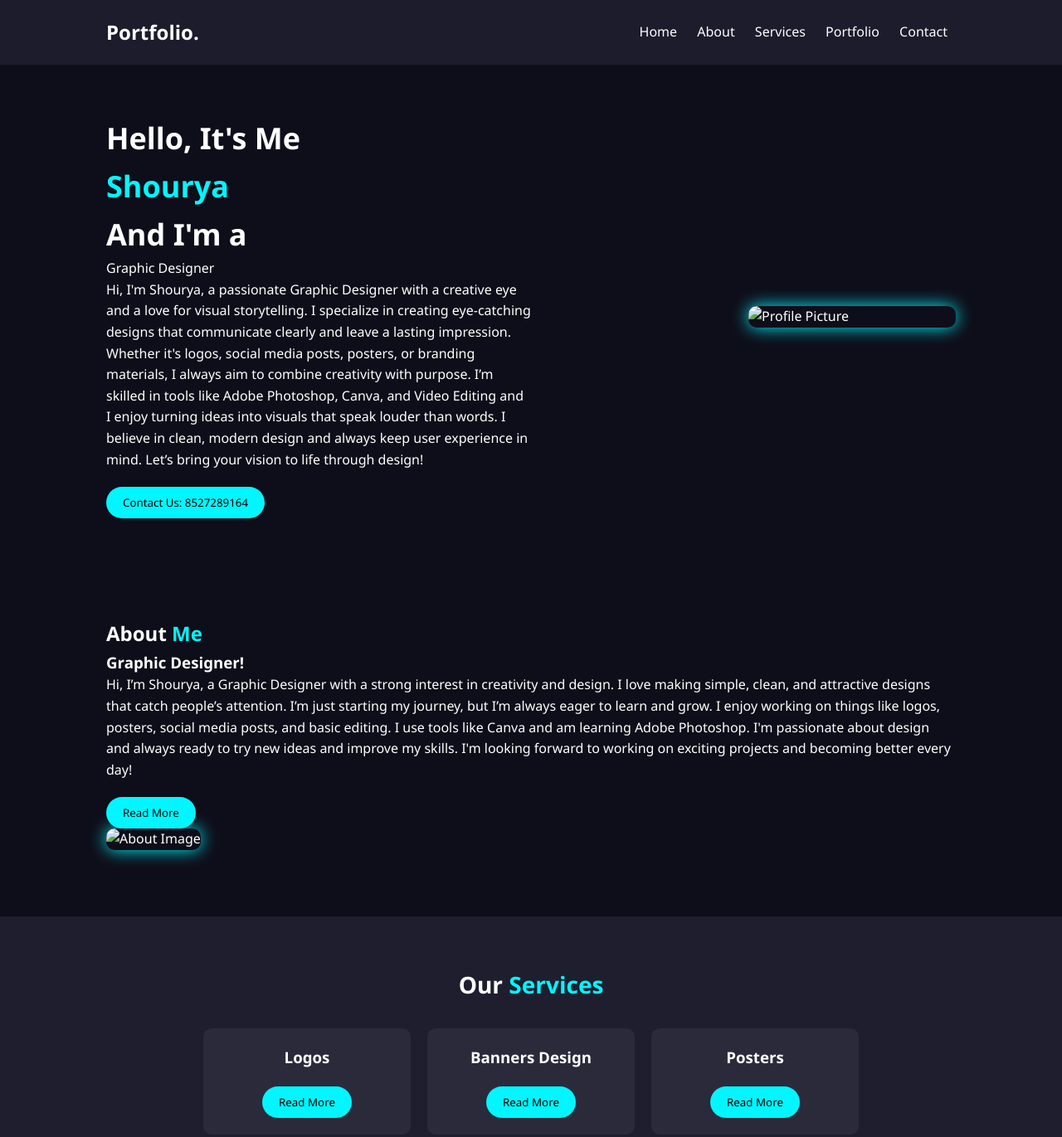
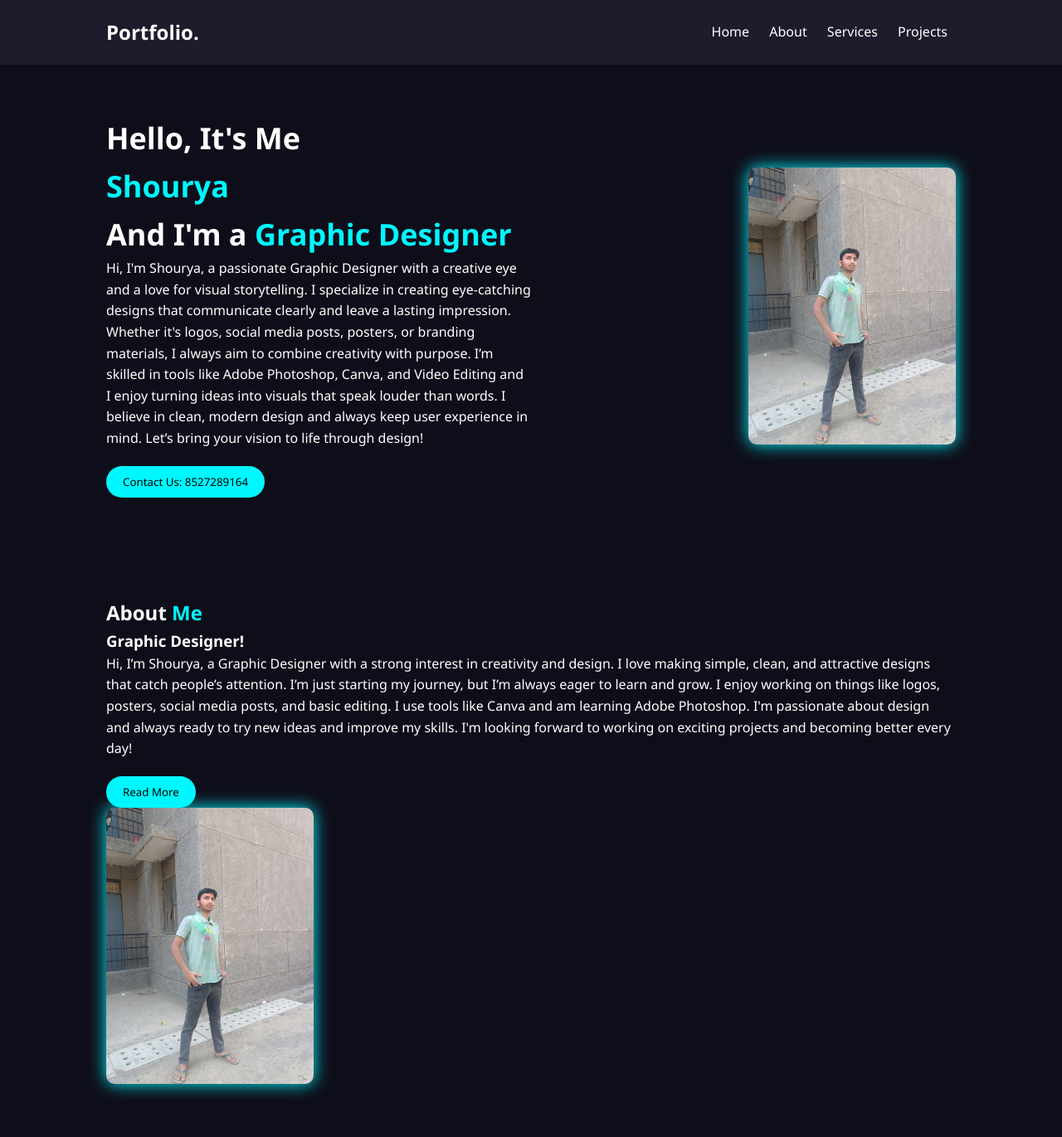
Before and after one commit to Shourya8527/myPortfolio, a plain HTML site: page index.html in a window 1280 px wide. Shown: the top 1371 px of the page at 83% size. Drawn offline with Linux system fonts and the light colour scheme.

Commit message:
Update index.html

```diff
--- a/index.html
+++ b/index.html
@@ -135,25 +135,24 @@
     <h1>Portfolio.</h1>
     <nav>
       <a href="#">Home</a>
-      <a href="#">About</a>
-      <a href="#">Services</a>
-      <a href="#">Portfolio</a>
-      <a href="#">Contact</a>
+      <a href="#about">About</a>
+      <a href="#services">Services</a>
+      <a href="#projects">Projects</a>
     </nav>
   </header>
 
   <section class="hero">
     <div class="text">
-      <h2>Hello, It's Me <br><span class="highlight">Shourya</span><br>And I'm a <span class="highlight"></span></h2>Graphic Designer
+      <h2>Hello, It's Me <br><span class="highlight">Shourya</span><br>And I'm a <span class="highlight">Graphic Designer</span></h2>
       <p>Hi, I'm Shourya, a passionate Graphic Designer with a creative eye and a love for visual storytelling. I specialize in creating eye-catching designs that communicate clearly and leave a lasting impression. Whether it's logos, social media posts, posters, or branding materials, I always aim to combine creativity with purpose.
 I’m skilled in tools like Adobe Photoshop, Canva, and Video Editing and I enjoy turning ideas into visuals that speak louder than words. I believe in clean, modern design and always keep user experience in mind.
 Let’s bring your vision to life through design!</p>
       <button class="btn">Contact Us: 8527289164</button>
     </div>
-    <img src="/mnt/data/R.jpg" alt="Profile Picture">
+    <img src="./admin.jpg" alt="Profile Picture">
   </section>
 
-  <section class="about">
+  <section id="about" class="about">
     <div class="text">
       <h2>About <span class="highlight">Me</span></h2>
       <h3>Graphic Designer!</h3>
@@ -162,10 +161,10 @@ I enjoy working on things like logos, posters, social media posts, and basic edi
 I'm looking forward to working on exciting projects and becoming better every day!</p>
       <button class="btn">Read More</button>
     </div>
-    <img src="/mnt/data/R.jpg" alt="About Image">
+    <img src="./admin.jpg" alt="About Image">
   </section>
 
-  <section class="services">
+  <section id="services" class="services">
     <h2 class="section-title">Our <span class="highlight">Services</span></h2>
     <div class="cards">
       <div class="card">
@@ -191,11 +190,11 @@ I'm looking forward to working on exciting projects and becoming better every da
     </div>
   </section>
 
-  <section class="projects">
+  <section id="projects" class="projects">
     <h2 class="section-title">Latest <span class="highlight">Project</span></h2>
     <div class="cards">
       <img src="./project1.png" alt="Project 1">
-      <img src="https://via.placeholder.com/150" alt="Project 2">
+      <img src="./project2.png" alt="Project 2">
       <img src="https://via.placeholder.com/150" alt="Project 3">
       <img src="https://via.placeholder.com/150" alt="Project 4">
       <img src="https://via.placeholder.com/150" alt="Project 5">
```
